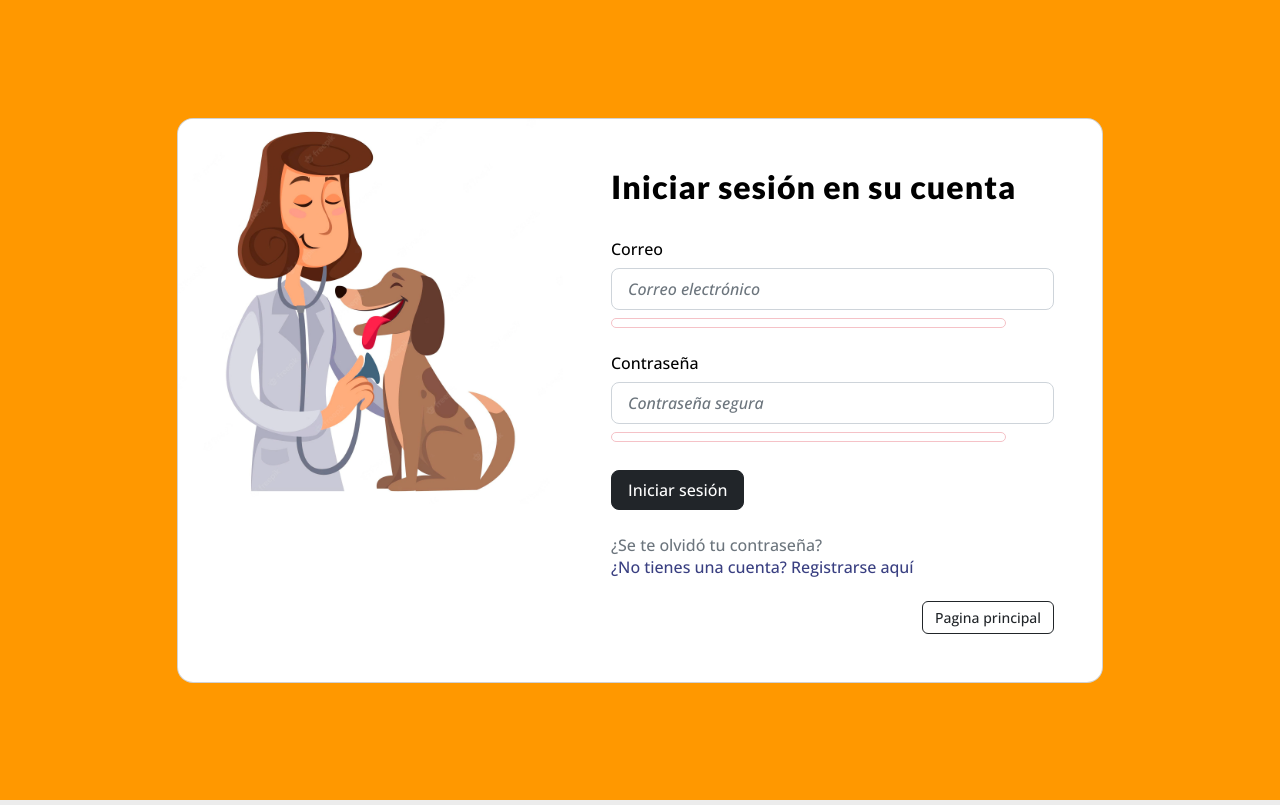
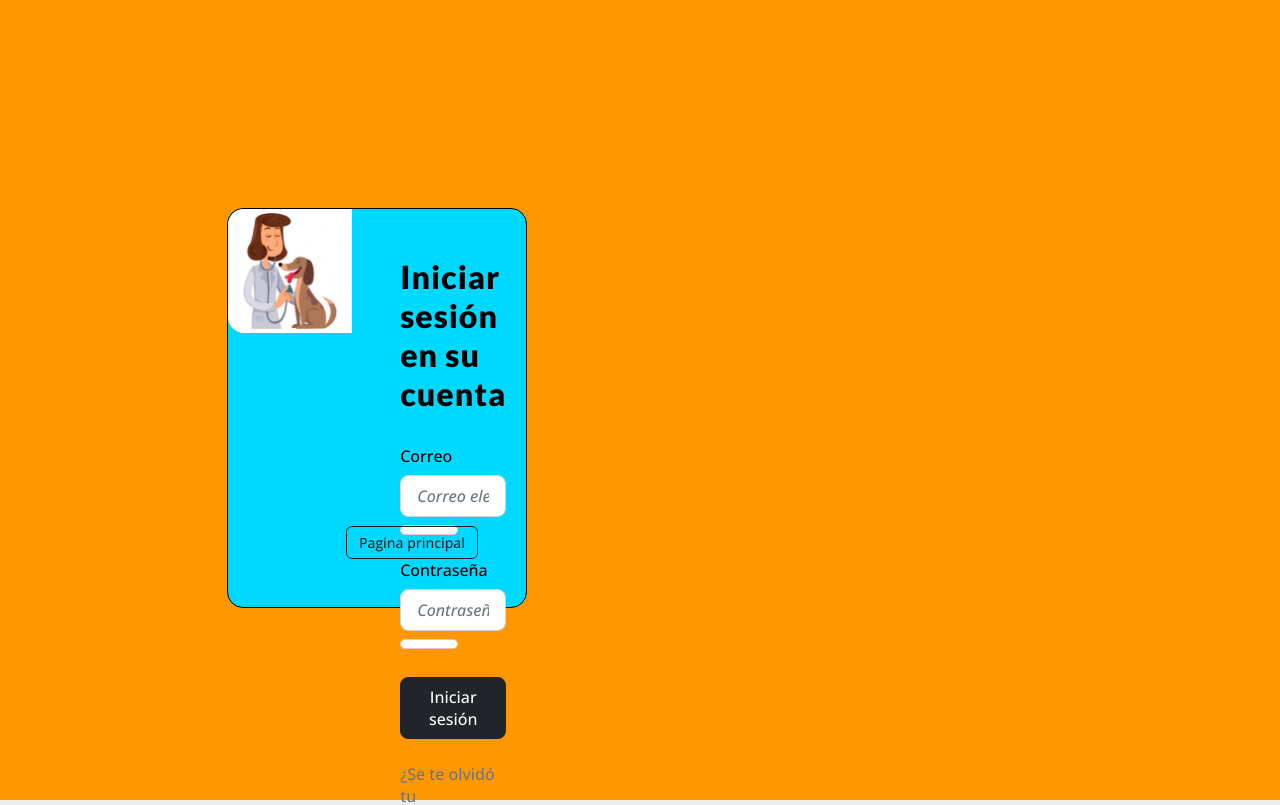
Before and after one commit to Jau2002/buddy-care, a React (Vite) app in the folder client/: page /signIn in a window 1280 px wide. Shown: the top 805 px of the page. Built offline with nearby package versions, Linux system fonts and the light colour scheme; no server answers.

Commit message:
style(client/src) stylized pet cards

```diff
--- a/client/src/components/CardArticle.tsx
+++ b/client/src/components/CardArticle.tsx
@@ -15,14 +15,14 @@ function CardArticle({ article }: CardArticles): ReactElement {
 				}: ArticleAction): ReactElement => (
 					<div
 						key={id}
-						className='justify-content-center'
+						className='justify-content-center card'
 					>
-						<div className='card me-3'>
+						<div>
 							<div className='card-body'>
 								<img
 									src={contenido}
 									alt={nombre}
-									className='card-img-top'
+									className='card-img'
 								/>
 								<h5 className='card-title'>{nombre}</h5>
 								<p>{descripcion}</p>
--- /dev/null
+++ b/client/src/sass/modules/components/cardarticle.scss
@@ -0,0 +1,18 @@
+.card{
+    background-color: #00d9ff;;
+    font-family: 'Holtwood One SC';
+    margin-left: 50PX;
+    max-width: 300px;
+    height: 400px;
+    margin-top: 30px;
+    margin-bottom: 15px;
+    border: 1px solid black;
+}
+
+.card-img {
+    margin-bottom: 20px;
+    max-height: 100PX;
+    width: 100%;
+    border: 1px solid black;
+    border-radius: 20px;
+}
--- a/client/src/sass/styles.scss
+++ b/client/src/sass/styles.scss
@@ -8,3 +8,4 @@
 @import 'modules/components/explanation';
 @import 'modules/components/nav';
 @import 'modules/components/cardpets';
+@import 'modules/components/cardarticle';
--- a/package.json
+++ b/package.json
@@ -58,7 +58,7 @@
 		"typescript": "4.9.3"
 	},
 	"dependencies": {
-		"axios": "1.2.1",
+		"axios": "^1.2.1",
 		"dotenv": "16.0.3"
 	}
 }
```
Also changed, not shown: 1 other file (tests, documents, lock files or other folders).
